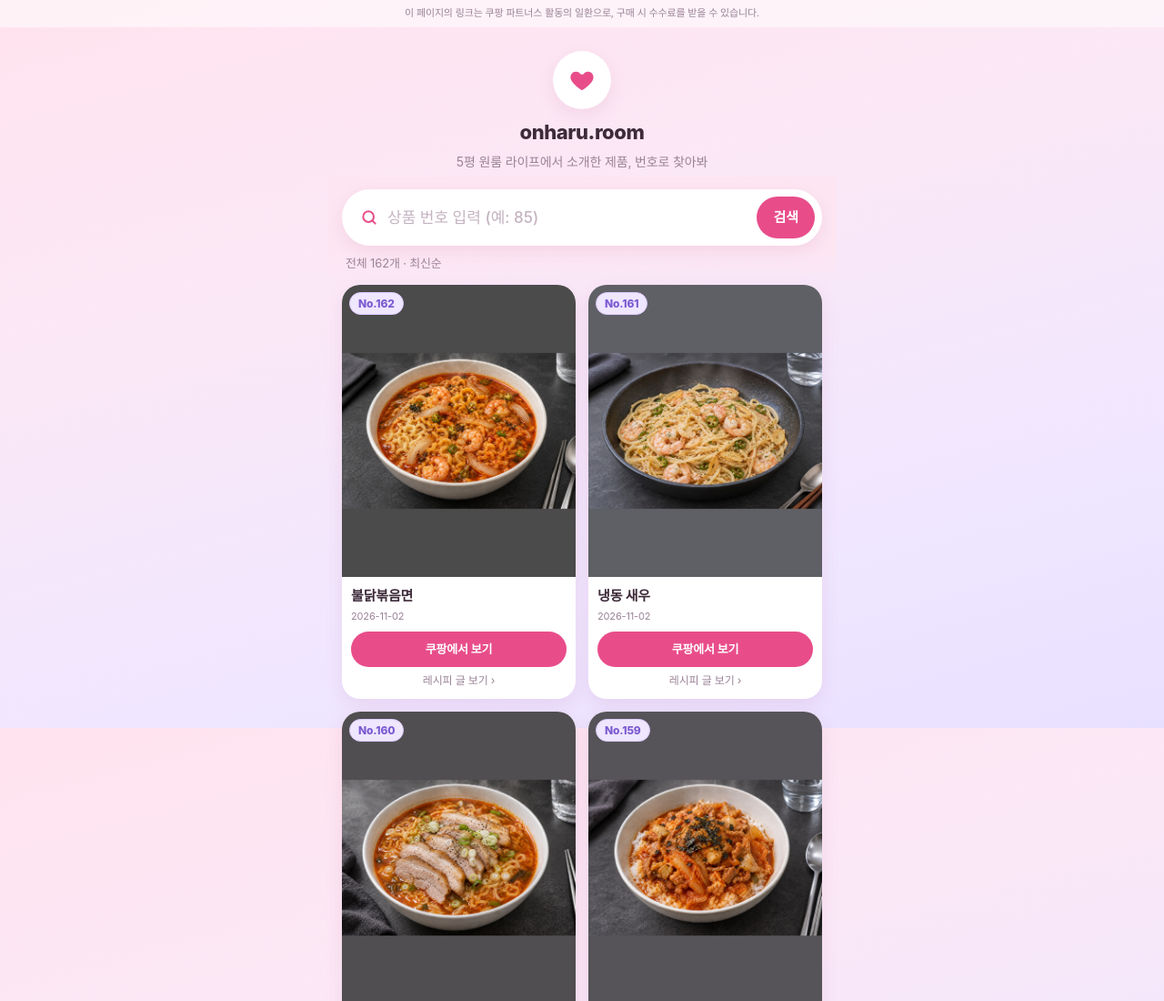
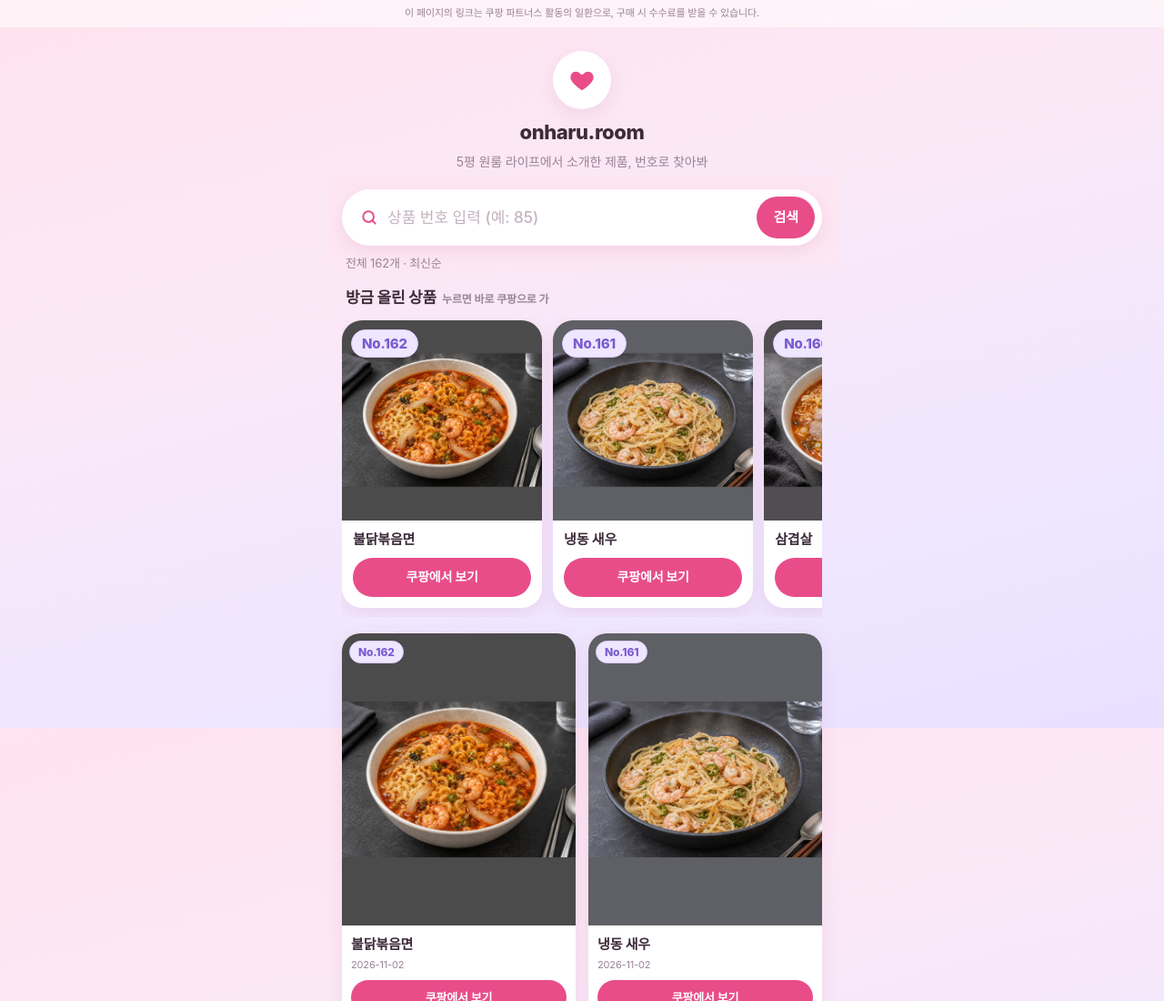
Before and after one commit to lxxhwa/threads-images, a plain HTML site: page shop/index.html in a window 1280 px wide. Shown: the top 1100 px of the page at 91% size. Drawn offline with Linux system fonts and the light colour scheme; a web font is replaced by a local one.

Commit message:
shop page: update index.html

```diff
--- a/shop/index.html
+++ b/shop/index.html
@@ -102,6 +102,28 @@
     background: rgba(255, 255, 255, .7); border-radius: 20px; color: var(--muted); font-size: 14px;
   }
   .empty strong { display: block; color: var(--ink); font-size: 16px; margin-bottom: 4px; }
+  /* 방금 올린 상품(2026-11-02): 검색 없이 바로 누르게 맨 위에 크게 */
+  .recent { margin: 6px 0 18px; }
+  .recent[hidden] { display: none; }
+  .recent h2 { margin: 0 4px 10px; font-size: 17px; font-weight: 800; }
+  .recent h2 span { font-size: 12px; font-weight: 600; color: var(--muted); margin-left: 6px; }
+  .row {
+    display: grid; grid-auto-flow: column; grid-auto-columns: 64%; gap: 12px;
+    overflow-x: auto; scroll-snap-type: x mandatory; padding: 2px 2px 10px; -webkit-overflow-scrolling: touch;
+  }
+  .row::-webkit-scrollbar { display: none; }
+  .big {
+    scroll-snap-align: start; display: block; text-decoration: none; color: inherit;
+    background: var(--card); border-radius: 22px; overflow: hidden; box-shadow: var(--shadow);
+  }
+  .big .thumb { aspect-ratio: 1 / 1; }
+  .big .no { font-size: 15px; padding: 4px 11px; top: 10px; left: 10px; }
+  .big .name { padding: 10px 12px 0; font-size: 15px; }
+  .big .go {
+    display: block; margin: 10px 12px 12px; text-align: center; border-radius: 999px; padding: 11px 6px;
+    font-size: 14px; font-weight: 800; color: #fff; background: var(--pink);
+  }
+  @media (min-width: 520px) { .row { grid-auto-columns: 42%; } }
   footer { margin-top: 36px; text-align: center; font-size: 12px; color: var(--muted); }
   @media (min-width: 520px) { .list { gap: 14px; } .name { font-size: 15px; } }
 </style>
@@ -127,6 +149,11 @@
     </form>
     <p class="status" id="status"></p>
   </div>
+
+  <section class="recent" id="recent" hidden>
+    <h2>방금 올린 상품<span>누르면 바로 쿠팡으로 가</span></h2>
+    <div class="row" id="row"></div>
+  </section>
 
   <main class="list" id="list"></main>
   <footer>가격과 재고는 쿠팡에서 확인해 줘 · onharu.room</footer>
@@ -177,9 +204,29 @@
     return c;
   }
 
+  const RECENT = 8;   // 방금 올린 상품 칸에 보일 개수(2026-11-02)
+  const recent = document.getElementById("recent");
+  const row = document.getElementById("row");
+
+  function bigCard(item) {
+    const a = el("a", "big");
+    a.href = item.links[0].url; a.target = "_blank"; a.rel = "sponsored noopener";
+    const thumb = el("div", "thumb");
+    if (item.image) {
+      const img = el("img");
+      img.src = item.image; img.alt = item.name; img.decoding = "async";
+      img.onerror = () => img.remove();
+      thumb.append(img);
+    }
+    thumb.append(el("span", "no", "No." + item.no));
+    a.append(thumb, el("p", "name", item.name), el("span", "go", "쿠팡에서 보기"));
+    return a;
+  }
+
   function render() {
     const raw = q.value.trim();
     const key = norm(raw);
+    recent.hidden = Boolean(raw) || !items.length;   // 번호로 찾을 때는 숨김
     const shown = key ? items.filter((i) => norm(i.no) === key) : items;
     list.replaceChildren(...shown.map(card));
     list.classList.toggle("single", Boolean(key) && shown.length === 1);
@@ -219,6 +266,7 @@
     .then((r) => r.json())
     .then((data) => {
       items = data.sort((a, b) => Number(norm(b.no)) - Number(norm(a.no)));
+      row.replaceChildren(...items.filter((i) => i.links.length).slice(0, RECENT).map(bigCard));
       render();
     })
     .catch(() => { status.textContent = "목록을 불러오지 못했어. 잠시 뒤 새로고침해 줘"; });
```
